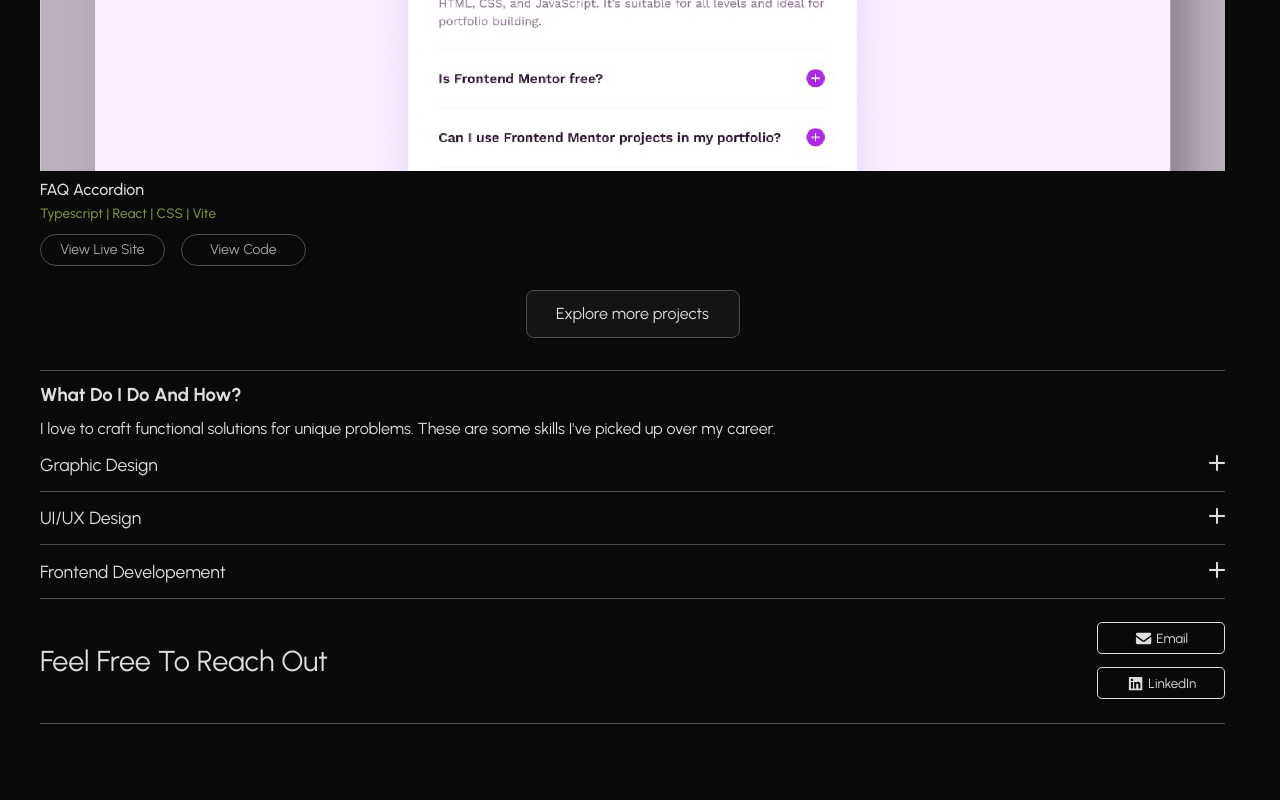
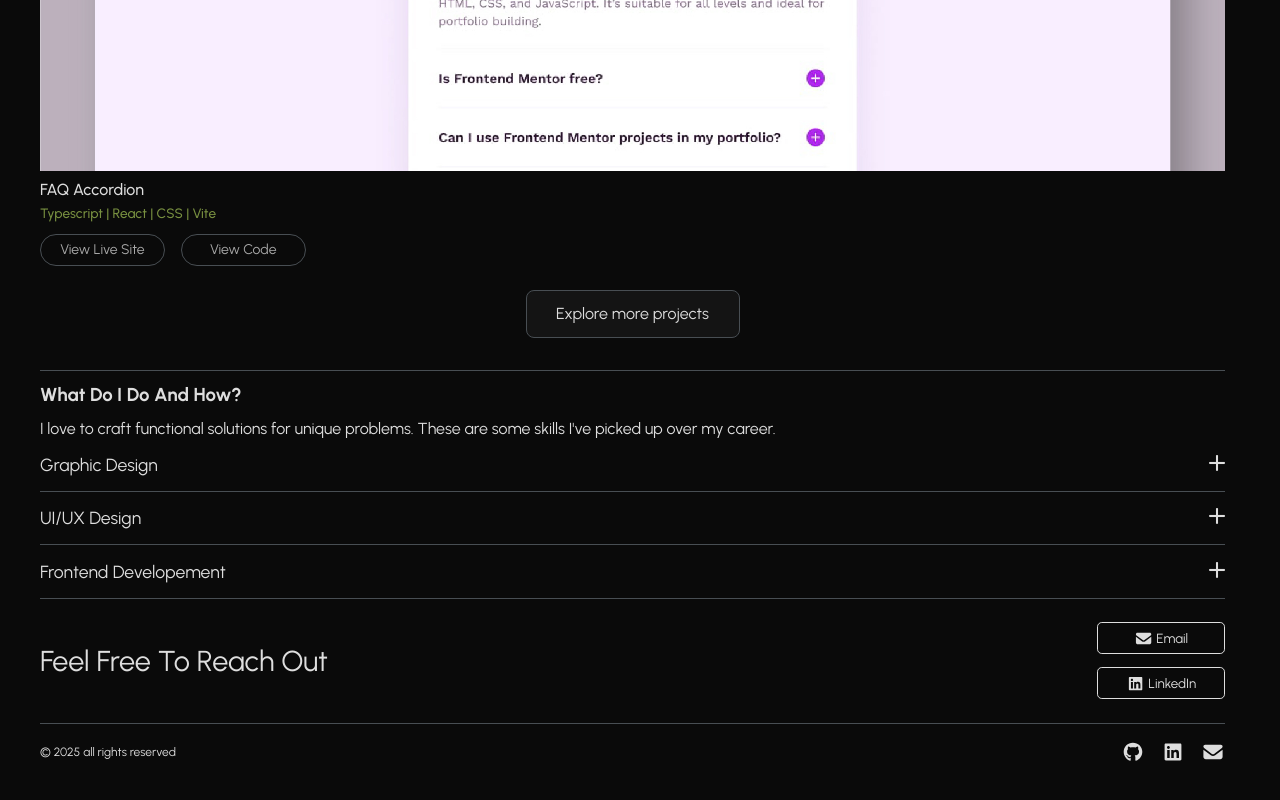
Before and after one commit to SubagaS/Personal-Website, a React (Vite) app: page / in a window 1280 px wide. Shown: the part 1755-2555 px from the top of the page. Before the commit the page ends 2529 px from the top, so only its background shows below. Built offline with nearby package versions, Linux system fonts and the light colour scheme.

Commit message:
Add contact me and social links sections

```diff
--- a/src/sections/Footer/footer.tsx
+++ b/src/sections/Footer/footer.tsx
@@ -1,5 +1,6 @@
 import styles from './styles.module.css';
 import HorizontalRule from '../../Components/HorizontalRule/horizontalRule';
+import SocialLinks from '../../Components/SocialLinks/socialLinks';
 function Footer() {
   return (
     <>
@@ -33,6 +34,10 @@ function Footer() {
           </div>
         </div>
         <HorizontalRule />
+        <div className={styles.linksFooter}>
+          <p>&copy; 2025 all rights reserved</p>
+          <SocialLinks width="1.5rem" height="1.5rem" />
+        </div>
       </footer>
     </>
   );
--- a/src/sections/Footer/styles.module.css
+++ b/src/sections/Footer/styles.module.css
@@ -45,3 +45,12 @@
     }
   }
 }
+.linksFooter {
+  display: flex;
+  align-items: center;
+  justify-content: space-between;
+  margin-top: 1rem;
+  p{
+    font-size: 0.75rem;
+  }
+}
```
